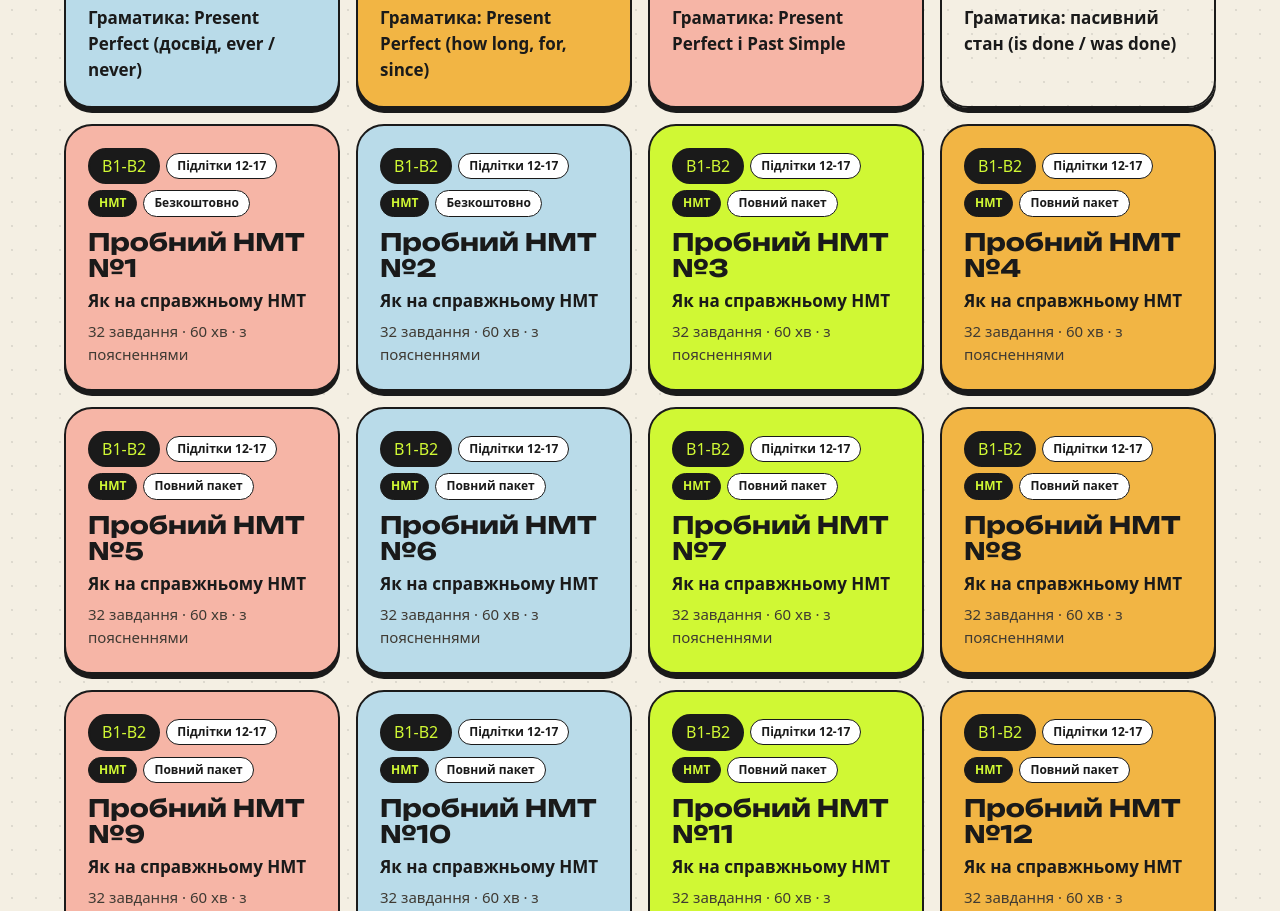
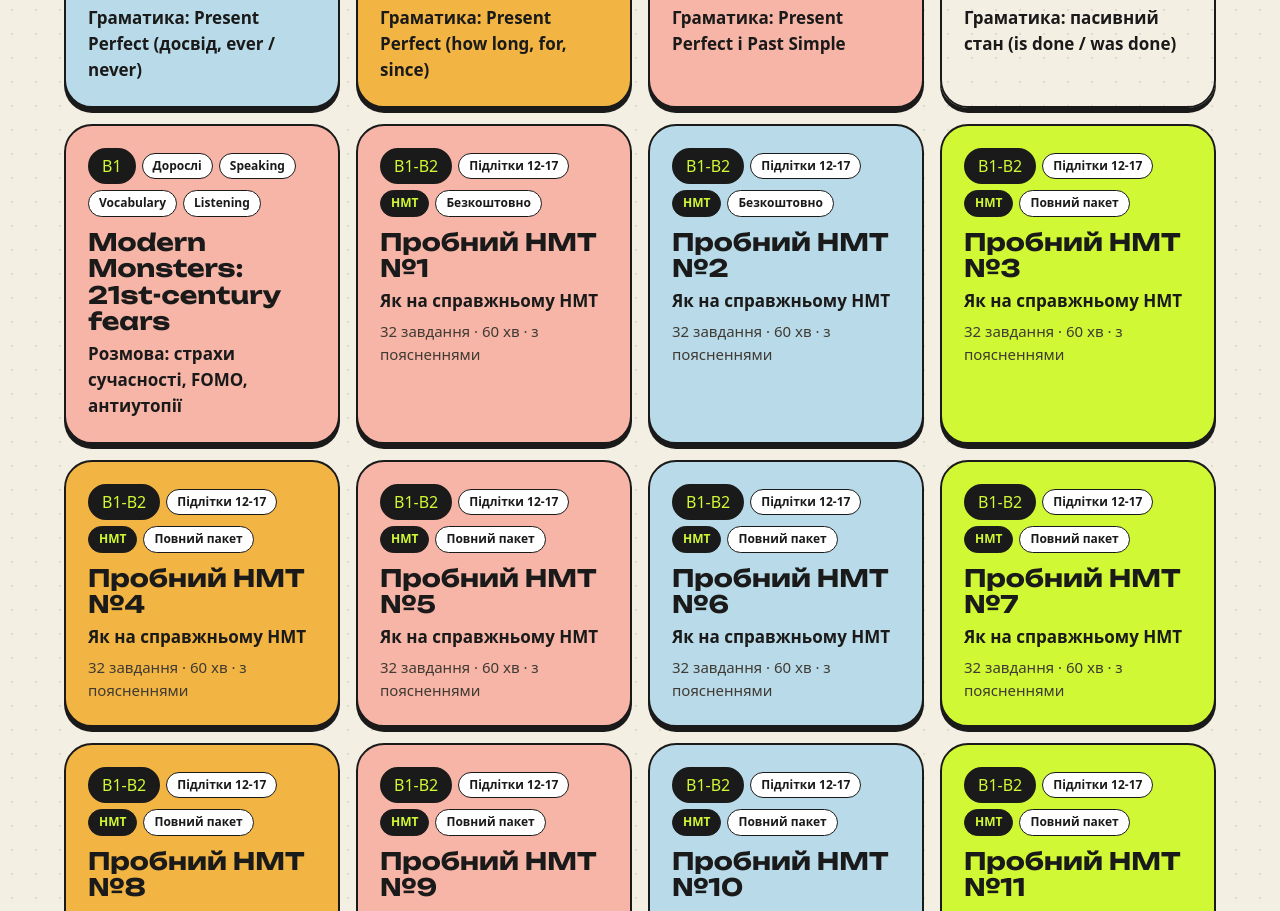
Before and after one commit to mariyavalyanskaya95-create/murly-saas, a Next.js app: page /lessons in a window 1280 px wide. Shown: the part 4030-4941 px from the top of the page. Built offline with nearby package versions, Linux system fonts and the light colour scheme; no server answers; a web font is replaced by a local one.

Commit message:
Lessons list: batch 9

```diff
--- a/app/(marketing)/lessons/page.tsx
+++ b/app/(marketing)/lessons/page.tsx
@@ -12,12 +12,13 @@ import { BATCH_5 } from '@/lib/lessons/batch-5';
 import { BATCH_6 } from '@/lib/lessons/batch-6';
 import { BATCH_7 } from '@/lib/lessons/batch-7';
 import { BATCH_8 } from '@/lib/lessons/batch-8';
+import { BATCH_9 } from '@/lib/lessons/batch-9';
 import { localizeLesson } from '@/lib/content/lessons';
 import { tr } from '@/lib/i18n-server';
 import Kit from '@/components/Kit';
 
 // Готові уроки на 60 хвилин (без розділу «Практика»)
-const LESSONS = [...BATCH_1, ...BATCH_2, ...BATCH_3, ...BATCH_4, ...BATCH_5, ...BATCH_6, ...BATCH_7, ...BATCH_8];
+const LESSONS = [...BATCH_1, ...BATCH_2, ...BATCH_3, ...BATCH_4, ...BATCH_5, ...BATCH_6, ...BATCH_7, ...BATCH_8, ...BATCH_9];
 
 export function generateMetadata(): Metadata {
   const t = tr();
```
